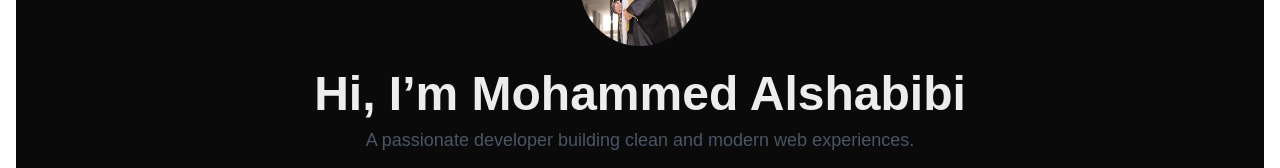
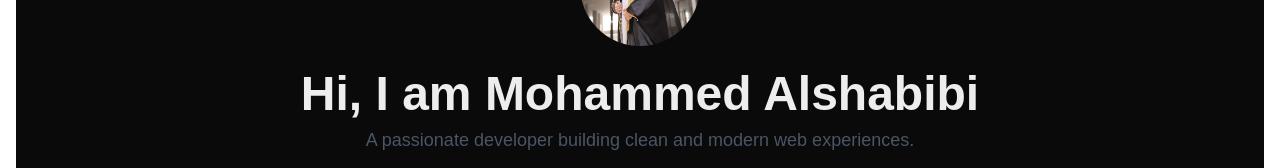
Before and after one commit to mohammed-alshabibi/my-mode-profile, a Next.js app: page / in a window 1280 px wide. Shown: the part 278-446 px from the top of the page. Built offline with nearby package versions, Linux system fonts and the light colour scheme; no server answers.

Commit message:
Refactor Home component: update greeting text and replace anchor with Link for navigation

```diff
--- a/pages/index.js
+++ b/pages/index.js
@@ -9,6 +9,7 @@ import {
   FaLinkedin,
 } from 'react-icons/fa';
 import { SiFlutter, SiFirebase } from 'react-icons/si';
+import Link from 'next/link';
 
 export default function Home() {
   const skills = [
@@ -36,7 +37,8 @@ export default function Home() {
 
         {/* Hero */}
         <h1 className="text-4xl sm:text-5xl font-extrabold mb-2">
-          Hi, I’m Mohammed Alshabibi
+          Hi, I am Mohammed Alshabibi
+
         </h1>
         <p className="text-lg text-gray-600 dark:text-gray-300 mb-8">
           A passionate developer building clean and modern web experiences.
@@ -62,12 +64,12 @@ export default function Home() {
 
         {/* CTA */}
         <div className="mt-10">
-          <a
+          <Link
             href="/projects"
             className="inline-block bg-gray-800 text-white dark:bg-white dark:text-black px-6 py-2 rounded hover:opacity-90 transition"
           >
             View All Projects →
-          </a>
+          </Link>
         </div>
 
         {/* Social Media Icons */}
```
